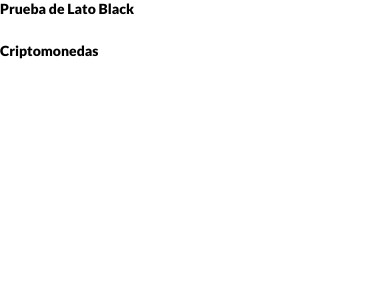
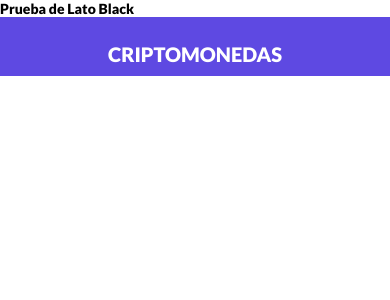
Before and after one commit to MendietaSergio/CotizadorCriptomonedas, a React Native app: screen / in a window 390 px wide. Shown: the top 300 px of the page. Built offline with nearby package versions, Linux system fonts and the light colour scheme.

Commit message:
Añade mas estilos al header

```diff
--- a/components/Header/Header.js
+++ b/components/Header/Header.js
@@ -11,6 +11,13 @@ export default Header;
 const styles = StyleSheet.create({
     encabezado :{
         paddingTop: Platform.OS === 'ios' ? 50 : 25,
-        fontFamily: 'Lato-Black'
+        fontFamily: 'Lato-Black',
+        backgroundColor:"#5E49E2",
+        paddingBottom:10,
+        textAlign:'center',
+        textTransform:'uppercase',
+        fontSize:20,
+        color:"#FFF",
+        marginBottom:30
     }
 })
```
